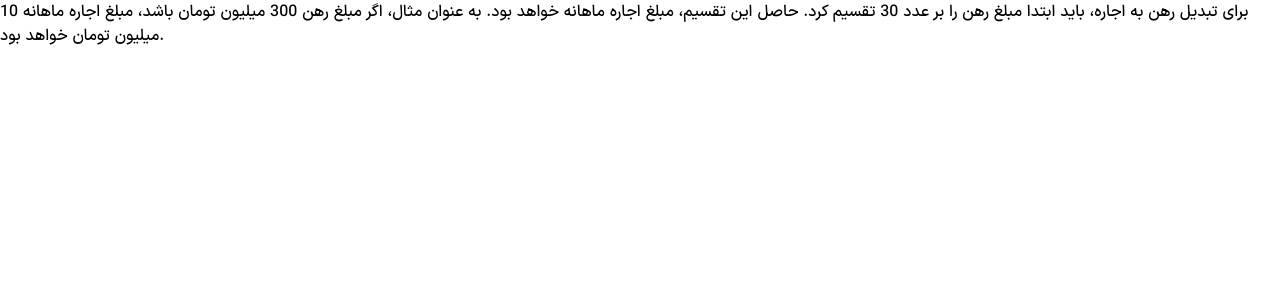
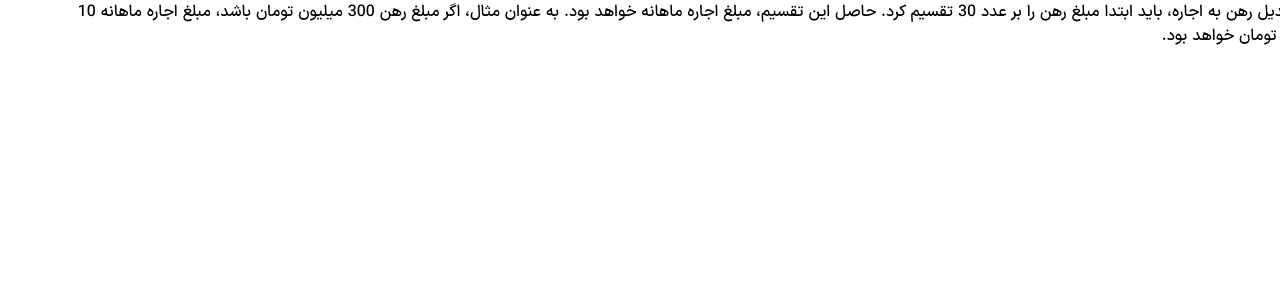
Before and after one commit to saeed00014/news-app, a Next.js app: page / in a window 1280 px wide. Shown: the top 300 px of the page. Built offline with nearby package versions, Linux system fonts and the light colour scheme.

Commit message:
global direction

```diff
--- a/src/app/globals.css
+++ b/src/app/globals.css
@@ -1,3 +1,7 @@
 @tailwind base;
 @tailwind components;
 @tailwind utilities;
+
+*, *::after, *::before {
+  direction: rtl;
+}
```
